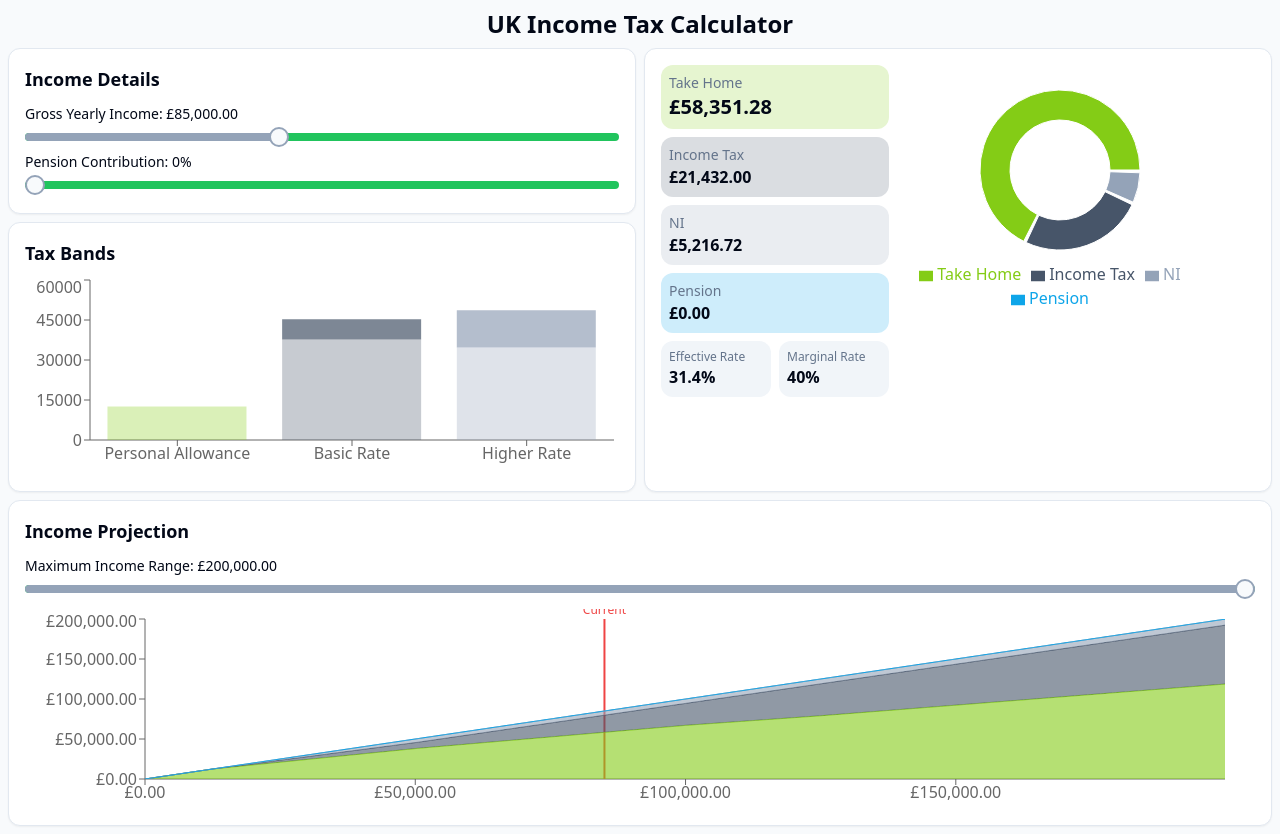
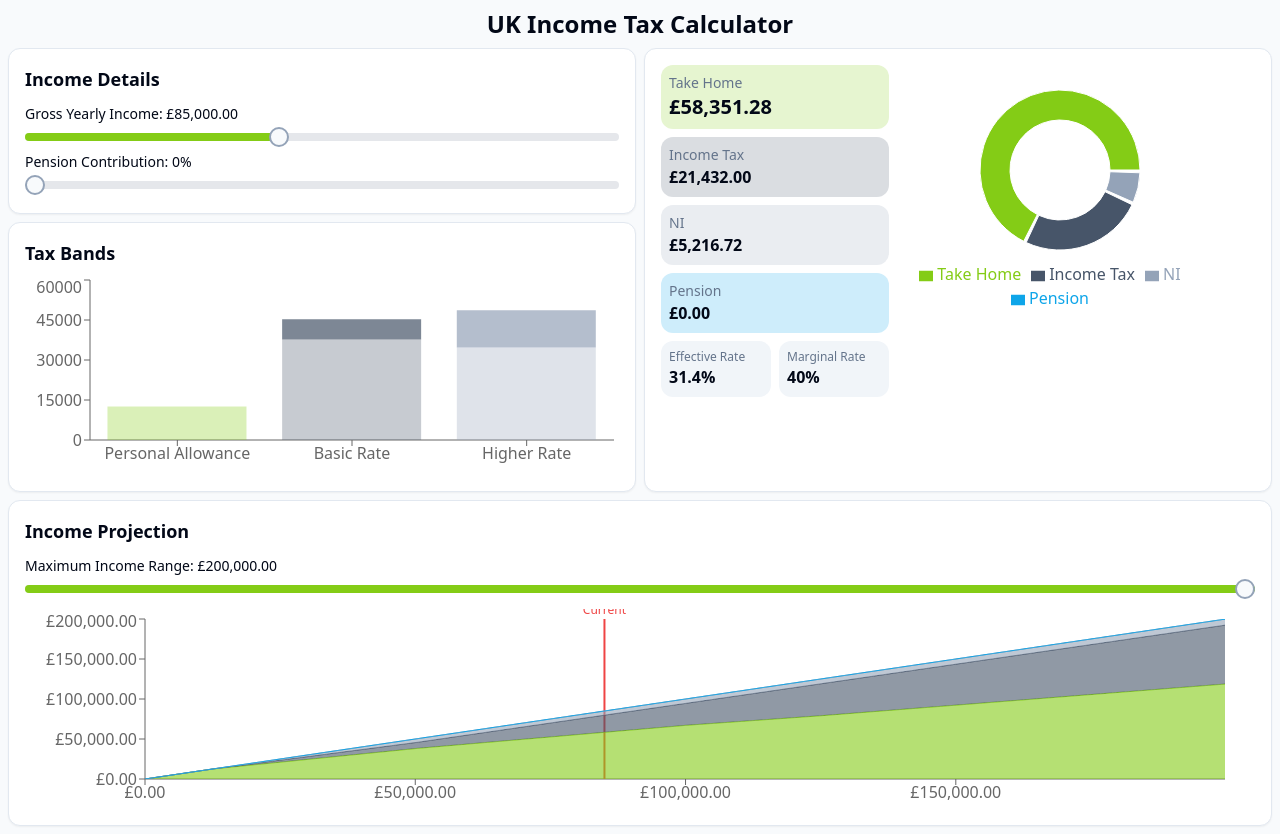
Before and after one commit to Baicheng-MiQ/taxwizard-uk, a React (Vite) app: page / in a window 1280 px wide. Built offline with nearby package versions, Linux system fonts and the light colour scheme.

Commit message:
Revert slider colors for income and pension
Updated the color scheme of the income and pension sliders. The income slider now has a green color on the left and grey on the right, while the pension slider features a blue color on the left and grey on the right.
[skip gpt_engineer]

```diff
--- a/src/components/tax/IncomeDetailsSection.tsx
+++ b/src/components/tax/IncomeDetailsSection.tsx
@@ -33,6 +33,7 @@ export const IncomeDetailsSection = ({
             value={[grossIncome]}
             onValueChange={(value) => setGrossIncome(value[0])}
             className="my-2"
+            variant="income"
           />
         </div>
 
@@ -48,6 +49,7 @@ export const IncomeDetailsSection = ({
             value={[pensionPercentage]}
             onValueChange={(value) => setPensionPercentage(value[0])}
             className="my-2"
+            variant="pension"
           />
         </div>
       </div>
--- a/src/components/ui/slider.tsx
+++ b/src/components/ui/slider.tsx
@@ -5,8 +5,10 @@ import { cn } from "@/lib/utils"
 
 const Slider = React.forwardRef<
   React.ElementRef<typeof SliderPrimitive.Root>,
-  React.ComponentPropsWithoutRef<typeof SliderPrimitive.Root>
->(({ className, ...props }, ref) => (
+  React.ComponentPropsWithoutRef<typeof SliderPrimitive.Root> & {
+    variant?: "income" | "pension"
+  }
+>(({ className, variant = "income", ...props }, ref) => (
   <SliderPrimitive.Root
     ref={ref}
     className={cn(
@@ -15,8 +17,14 @@ const Slider = React.forwardRef<
     )}
     {...props}
   >
-    <SliderPrimitive.Track className="relative h-2 w-full grow overflow-hidden rounded-full bg-secondary">
-      <SliderPrimitive.Range className="absolute h-full bg-primary" />
+    <SliderPrimitive.Track className={cn(
+      "relative h-2 w-full grow overflow-hidden rounded-full",
+      variant === "income" ? "bg-gray-200" : "bg-gray-200"
+    )}>
+      <SliderPrimitive.Range className={cn(
+        "absolute h-full",
+        variant === "income" ? "bg-[#84cc16]" : "bg-[#0ea5e9]"
+      )} />
     </SliderPrimitive.Track>
     <SliderPrimitive.Thumb className="block h-5 w-5 rounded-full border-2 border-primary bg-background ring-offset-background transition-colors focus-visible:outline-none focus-visible:ring-2 focus-visible:ring-ring focus-visible:ring-offset-2 disabled:pointer-events-none disabled:opacity-50" />
   </SliderPrimitive.Root>
```
